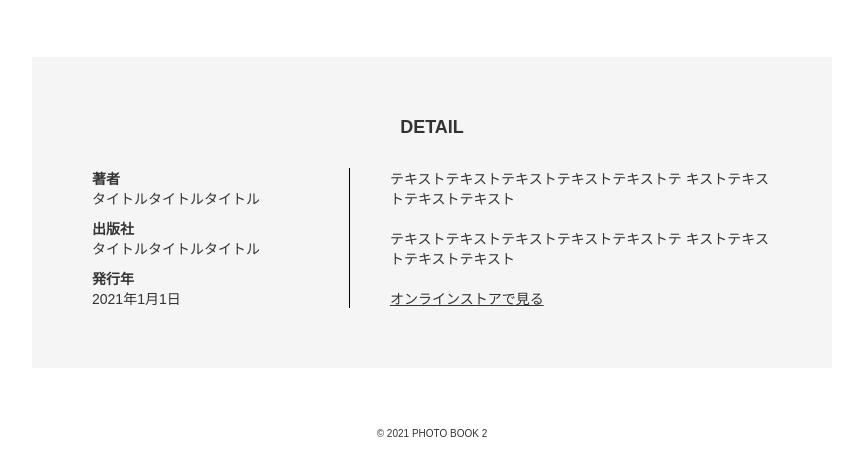
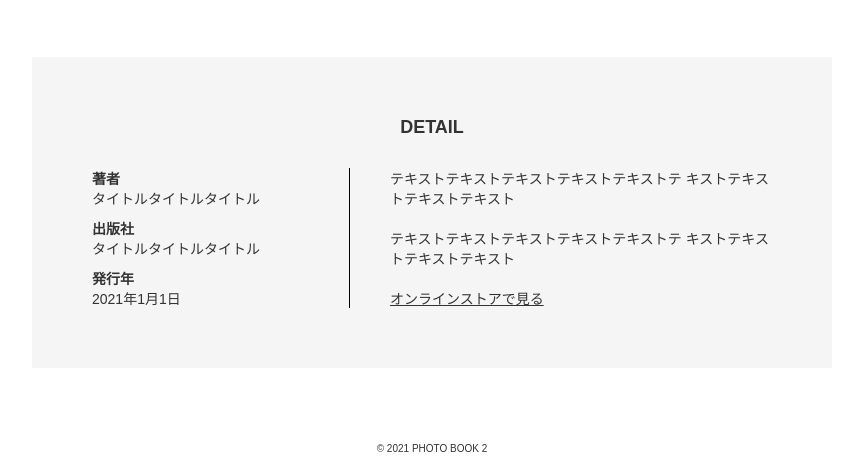
Before and after one commit to makowithyou/CodingPractice_photo2, a plain HTML site: page index.html in a window 1280 px wide. Shown: the part 2099-2568 px from the top of the page, without its empty margins (208-1071 px from the left). Drawn offline with Linux system fonts and the light colour scheme.

Commit message:
Update style.css

```diff
--- a/style.css
+++ b/style.css
@@ -110,7 +110,8 @@ div.images img {
     margin-bottom: 15px;
 }
 footer p.copy {
-    margin: 15px 0;
+    padding-top: 15px;
+    margin-bottom: 15px;
     text-align: center;
 }
 
@@ -120,7 +121,8 @@ footer p.copy {
 h1,
 section.index,
 div.images,
-section.detail{
+section.detail,
+footer{
     padding: unset;
 }
 section.index div.inner_container,
```
